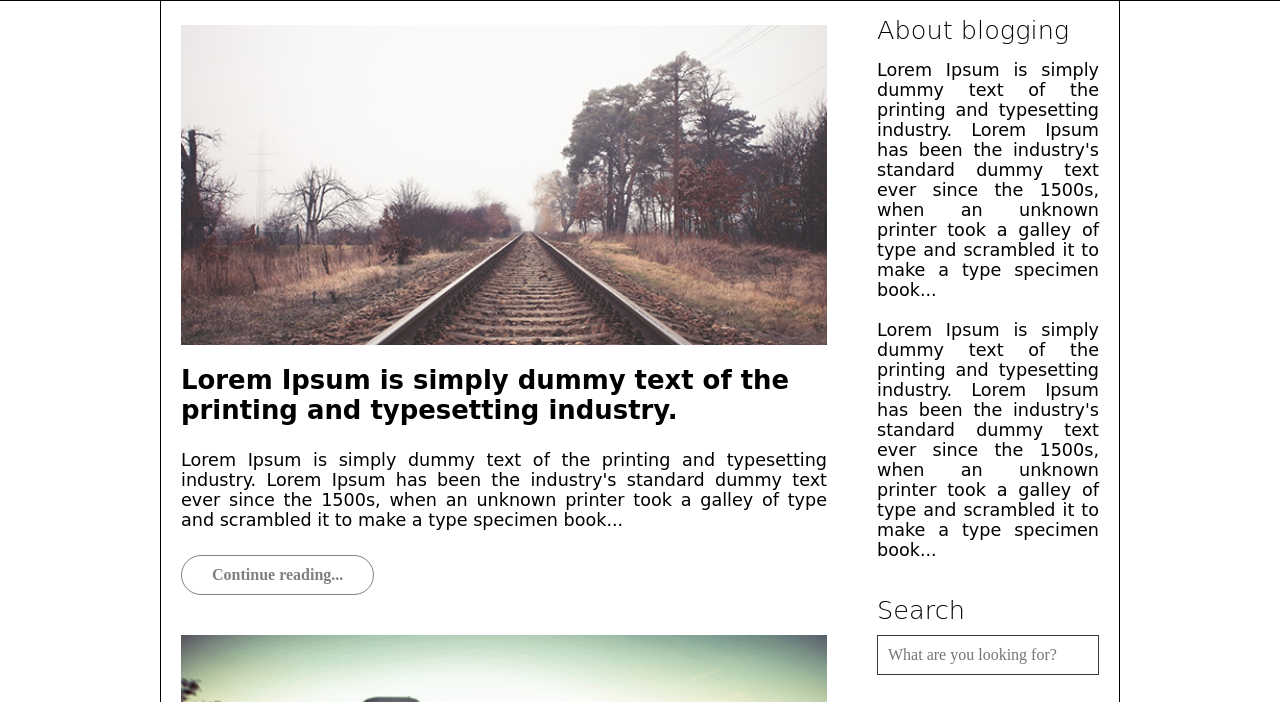
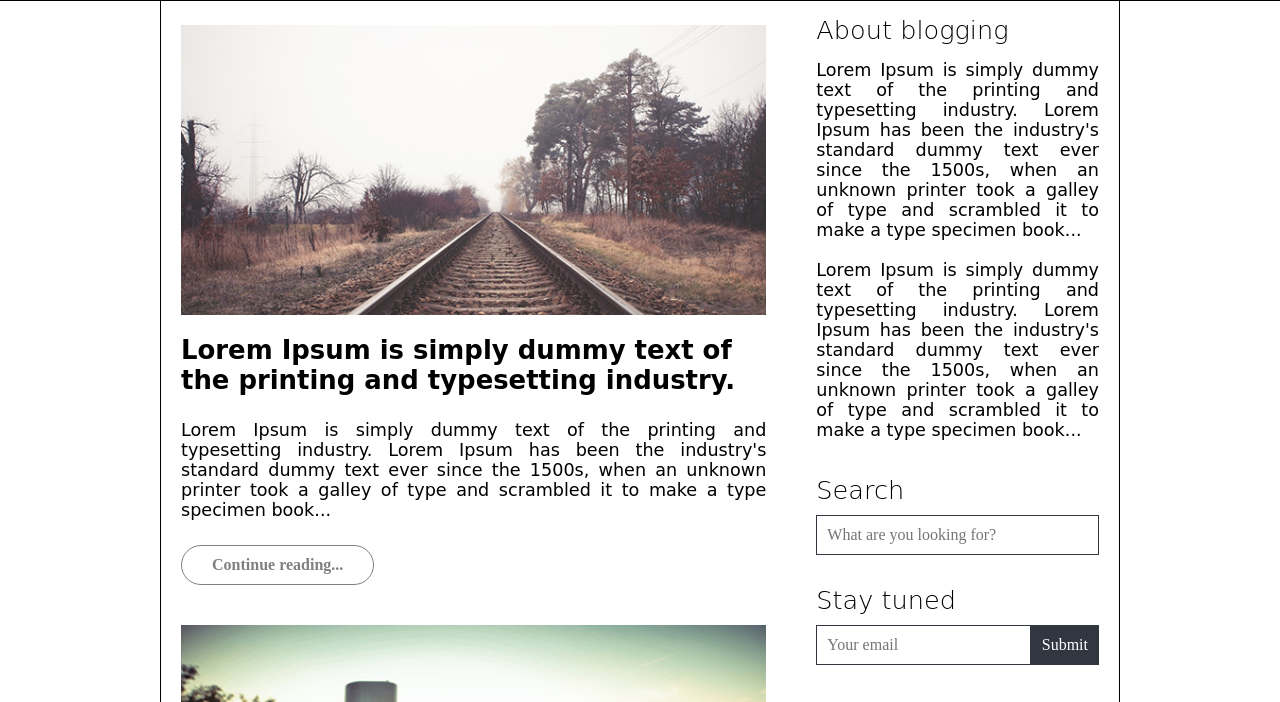
Before and after one commit to ShahSaminYasar/sofia, a plain HTML site: page index.html in a window 1280 px wide. Shown: the part 85-787 px from the top of the page. Drawn offline with Linux system fonts and the light colour scheme; a web font is replaced by a local one.

Commit message:
Update style.css

```diff
--- a/style.css
+++ b/style.css
@@ -127,7 +127,7 @@ footer {
 /* ==============Main Body Starts================ */
 #main-body-wrapper .container {
   display: grid;
-  grid-template-columns: 4fr 1fr;
+  grid-template-columns: 2fr 1fr;
   column-gap: 50px;
   border-left: 1px solid black;
   border-right: 1px solid black;
@@ -228,11 +228,11 @@ footer {
 }
 
 .form input {
-  width: 85%;
+  width: 100%;
 }
 
 .form button {
-  width: 15%;
+  cursor: pointer;
 }
 
 .aside_block button {
```
